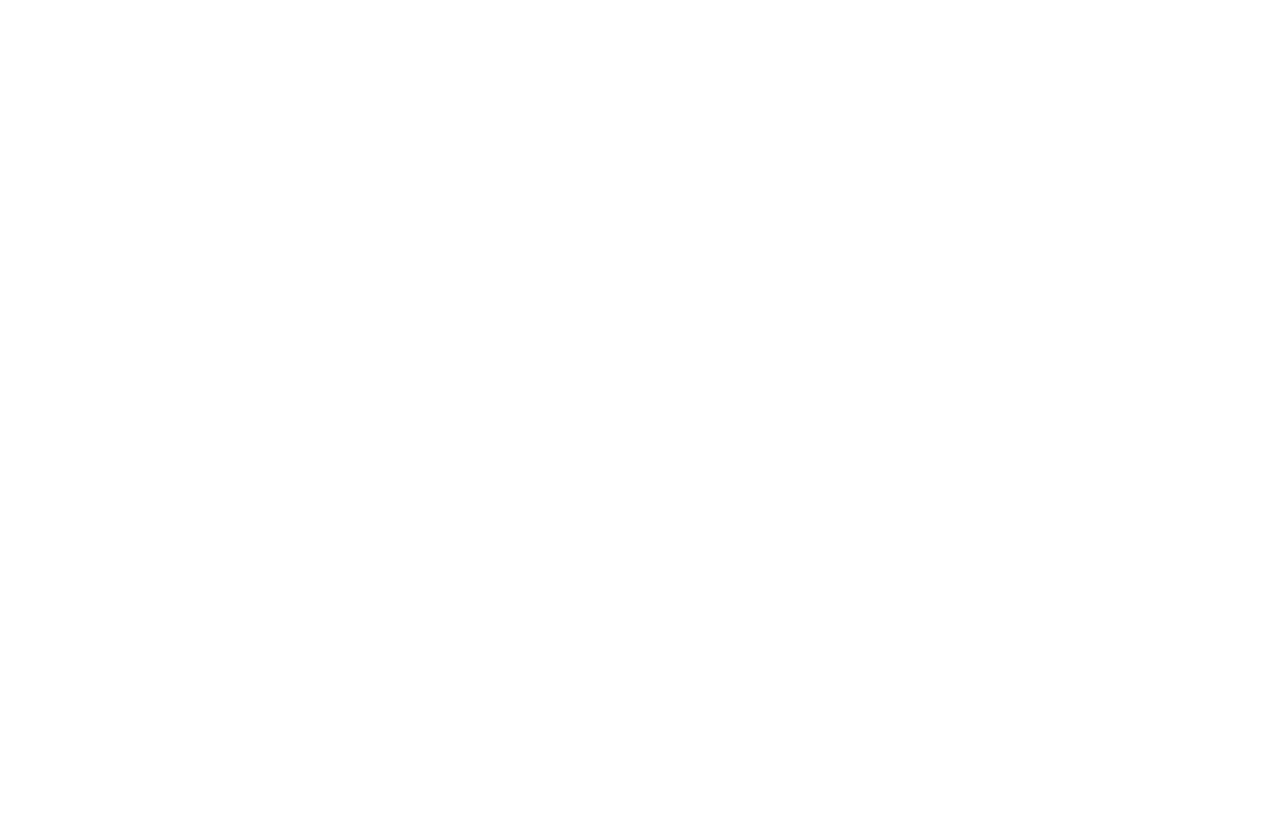
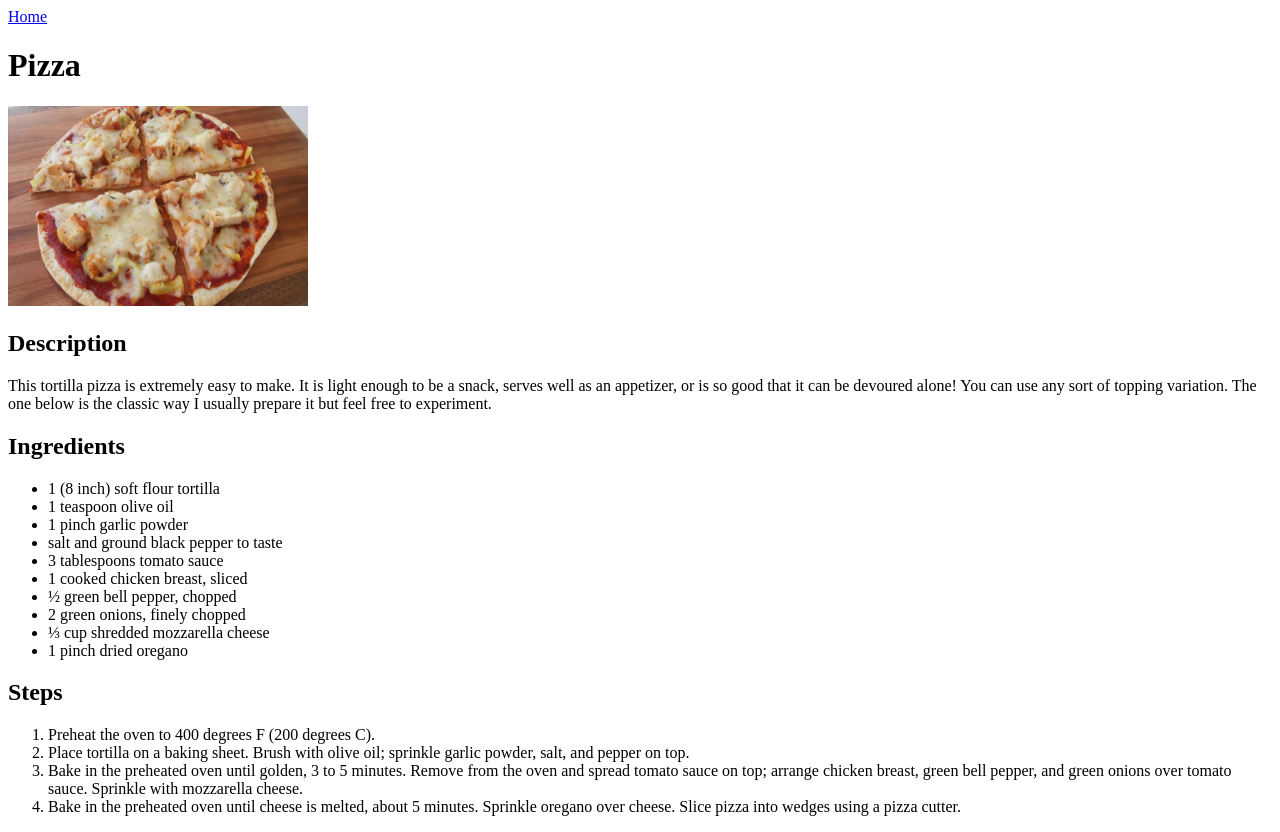
Before and after one commit to IncomingKarma/odin-recipes, a plain HTML site: page recipes/pizza.html in a window 1280 px wide. Before the commit the page ends 800 px from the top, so only its background shows below. Drawn offline with Linux system fonts and the light colour scheme.

Commit message:
Finish pizza

```diff
--- a/recipes/pizza.html
+++ b/recipes/pizza.html
@@ -0,0 +1,52 @@
+<!DOCTYPE html>
+<html lang="en">
+<head>
+    <meta charset="UTF-8">
+
+    <title>Joe's Recipes: Pizza</title>
+</head>
+<body>
+
+    <a href="../index.html">Home</a>
+
+    <h1>Pizza</h1>
+
+    <img src="../images/PizzaPic.jpg" alt="Picture of Pizza" width="300" height="200">
+
+    <h2>Description</h2>
+
+    <p>This tortilla pizza is extremely easy to make.
+        It is light enough to be a snack, serves well as
+         an appetizer, or is so good that it can be
+         devoured alone! You can use any sort of topping variation.
+         The one below is the classic way I usually prepare it but feel free to experiment.</p>
+
+    <h2>Ingredients</h2>
+
+     <ul>
+        <li>1 (8 inch) soft flour tortilla</li>
+        <li>1 teaspoon olive oil</li>
+        <li>1 pinch garlic powder</li>
+        <li>salt and ground black pepper to taste</li>
+        <li>3 tablespoons tomato sauce</li>
+        <li>1 cooked chicken breast, sliced </li>
+        <li>½ green bell pepper, chopped</li>
+        <li>2 green onions, finely chopped</li>
+        <li>⅓ cup shredded mozzarella cheese</li>
+        <li>1 pinch dried oregano</li>
+     </ul>
+
+    <h2>Steps</h2>
+
+     <ol>
+            <li> Preheat the oven to 400 degrees F (200 degrees C).</li>
+            <li>Place tortilla on a baking sheet. Brush with olive oil; sprinkle garlic powder, salt, and pepper on top.</li>
+            <li>Bake in the preheated oven until golden, 3 to 5 minutes. Remove from the oven and spread tomato sauce on top; arrange chicken breast, green bell pepper, and green onions over tomato sauce. Sprinkle with mozzarella cheese.</li>
+            <li>Bake in the preheated oven until cheese is melted, about 5 minutes. Sprinkle oregano over cheese. Slice pizza into wedges using a pizza cutter.</li>
+
+     </ol>
+
+
+</body>
+
+</html>
```
Also changed, not shown: recipes/mac-and-cheese.html (+1 -1 lines).
